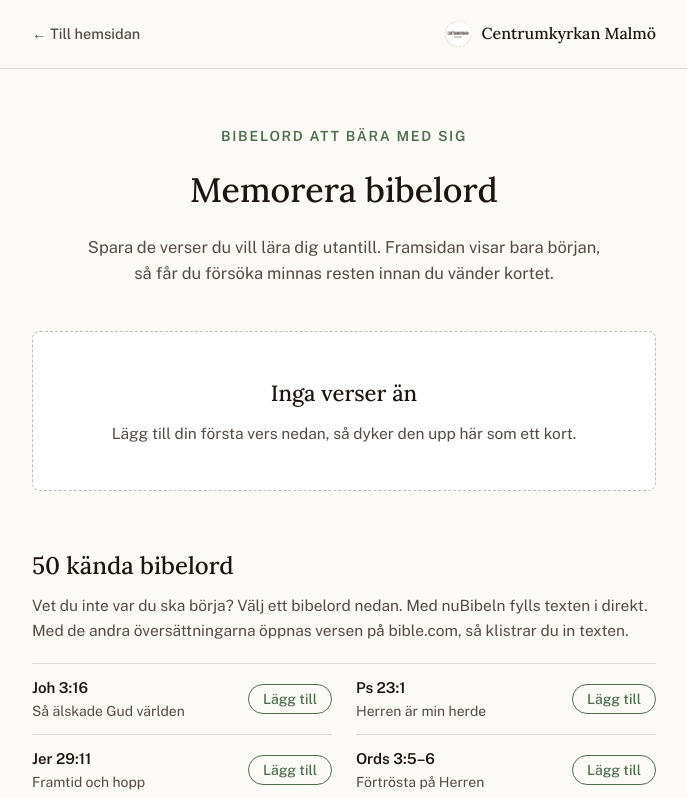
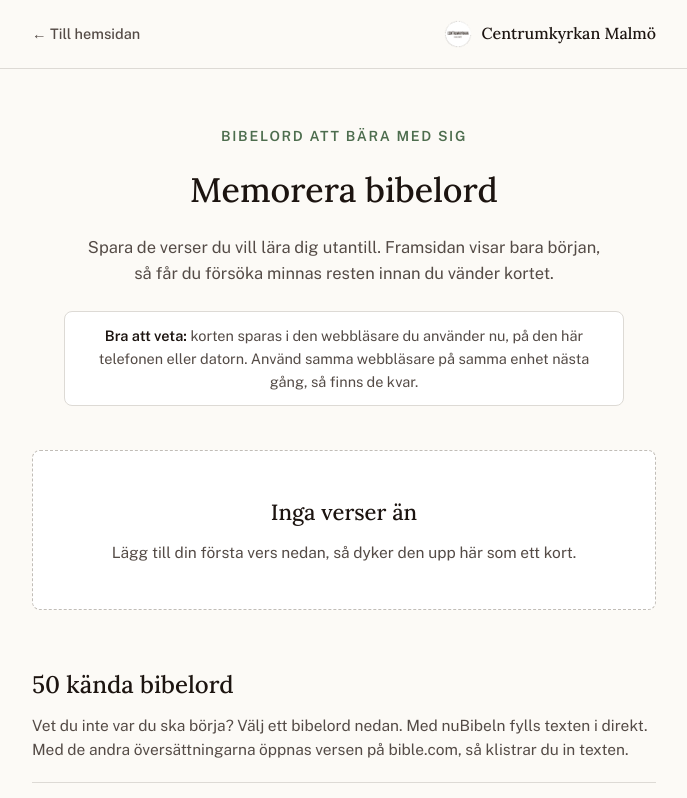
Before and after one commit to kaiandersjohansen-cloud/centrumkyrkan-malmo, a Next.js app: page /bibelvers in a window 1280 px wide. Shown: the top 798 px of the page, without its empty margins (296-983 px from the left). Built offline with nearby package versions, Linux system fonts and the light colour scheme.

Commit message:
Bibelvers: förklaring längst upp om att korten sparas i webbläsaren
Co-Authored-By: Claude Opus 5.5 <noreply@anthropic.com>
Claude-Session: https://claude.ai/code/session_0137K5f5Pwpt9WiC1f3X1EFN

```diff
--- a/components/bibelvers/Bibelvers.tsx
+++ b/components/bibelvers/Bibelvers.tsx
@@ -312,8 +312,11 @@ export default function Bibelvers() {
           <h1 style={{ fontFamily: "var(--font-lora), serif", fontSize: 34, fontWeight: 500, textAlign: "center", margin: "0 0 16px" }}>
             Memorera bibelord
           </h1>
-          <p style={{ fontSize: 16.5, color: MUTED, textAlign: "center", margin: "0 auto 44px", maxWidth: 520 }}>
+          <p style={{ fontSize: 16.5, color: MUTED, textAlign: "center", margin: "0 auto 24px", maxWidth: 520 }}>
             Spara de verser du vill lära dig utantill. Framsidan visar bara början, så får du försöka minnas resten innan du vänder kortet.
+          </p>
+          <p style={{ fontSize: 14.5, color: MUTED, textAlign: "center", margin: "0 auto 44px", maxWidth: 560, background: "white", border: `1px solid ${LINE}`, borderRadius: 8, padding: "12px 18px" }}>
+            <strong style={{ fontWeight: 600, color: INK }}>Bra att veta:</strong> korten sparas i den webbläsare du använder nu, på den här telefonen eller datorn. Använd samma webbläsare på samma enhet nästa gång, så finns de kvar.
           </p>
 
           {verse ? (
```
